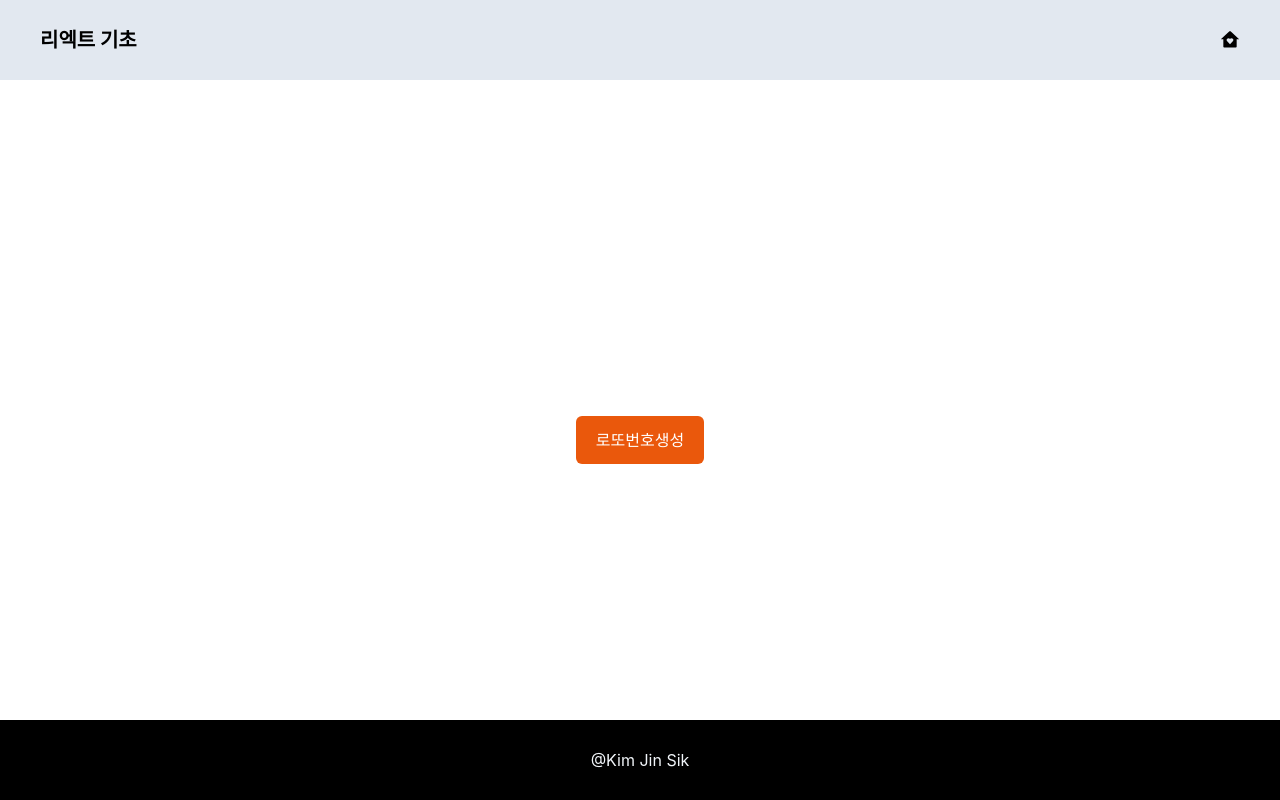
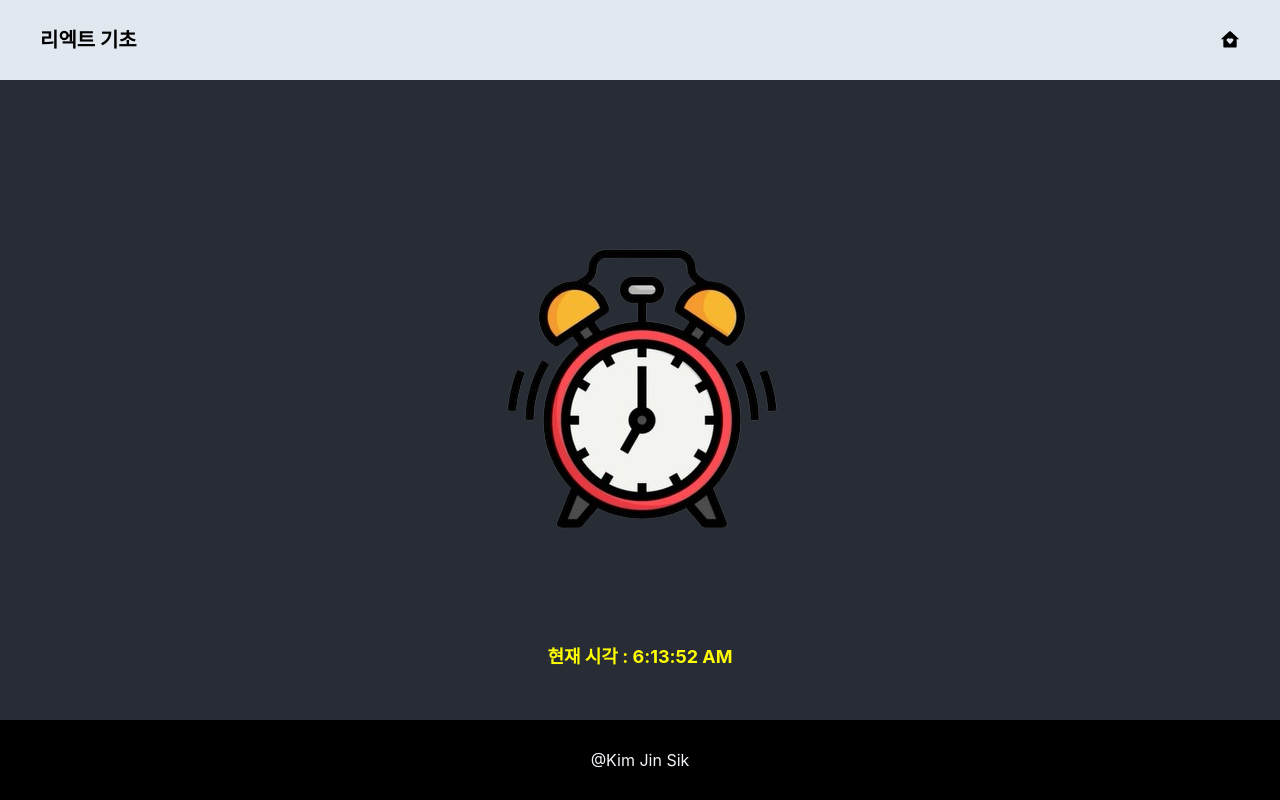
Before and after one commit to ideavirus2-lang/basicapp, a React (Create React App) app: page / in a window 1280 px wide. Built offline with nearby package versions, Linux system fonts and the light colour scheme.

Commit message:
시계 타이머 적용

```diff
--- /dev/null
+++ b/src/02/MyClock.css
@@ -0,0 +1,28 @@
+.c1{
+    width: 100%;
+    height: 100%;
+
+    display: flex;
+    flex-direction: column;
+    justify-content: center;
+    align-items: center;
+
+    background-color: #282c34;
+}
+
+.c2, .c3{
+ display: flex;
+ justify-content: center;
+ align-items: center;
+}
+
+.c2{
+    width: 100%;
+    height: 80%;
+}
+
+.c3{
+    width: 100%;
+    height: 20%;
+    color: white;
+}
--- a/src/02/MyClock.js
+++ b/src/02/MyClock.js
@@ -1,11 +1,13 @@
 import MyClockImage from "./MyClockImage";
-
+import MyClockTime from './MyClockTime'
+import './MyClock.css'
 
 function MyClock(){
     return(
-        <>
+        <div className="c1">
         <MyClockImage/>
-        </>
+        <MyClockTime/>
+        </div>
     );
 }
 
--- a/src/02/MyClockImage.js
+++ b/src/02/MyClockImage.js
@@ -2,7 +2,7 @@ import clock from './clock.png'
 
 function MyClockImage(){
     return(
-        <div>
+        <div className='c2'>
          <img src={clock} alt='clock'/>
         </div>
     );
--- a/src/02/MyClockTime.js
+++ b/src/02/MyClockTime.js
@@ -1,7 +1,25 @@
+import styles from './MyClockTime.module.css'
+import { useState, useEffect } from 'react';
+
+
 function MyClockTime(){
+   const [ctime, setCtime] = useState(new Date());
+
+   useEffect(() =>{
+      const tm = setInterval(()=>{
+        setCtime(new Date());
+      },1000);
+
+      return () =>{
+        clearInterval(tm);
+      }
+
+   },[]);
+
+
     return(
-        <div>
-            현재 시각 : {new Date().toLocaleTimeString()}
+        <div className={styles.c3}>
+            현재 시각 : {ctime.toLocaleTimeString()}
         </div>
     );
 }
--- /dev/null
+++ b/src/02/MyClockTime.module.css
@@ -0,0 +1,5 @@
+.c3{
+    font-size: large;
+    font-weight: bold;
+    color: yellow;
+}
--- a/src/App.js
+++ b/src/App.js
@@ -1,9 +1,11 @@
 
-import MyList from './04/MyList';
+// import MyList from './04/MyList';
 
 import './App.css';
 import { RiHomeHeartFill } from 'react-icons/ri';
-import Lotto from './05/Lotto';
+// import Lotto from './05/Lotto';
+import MyClock from './02/MyClock'
+
 
 
 function App() {
@@ -15,7 +17,8 @@ function App() {
       </header>
 
       <main className='grow w-full flex justify-center items-center overflow-y-auto'>
-        <Lotto/>
+        <MyClock/>
+
       </main>
 
       <footer className='flex justify-center items-center h-20 bg-black text-slate-100'>
```
